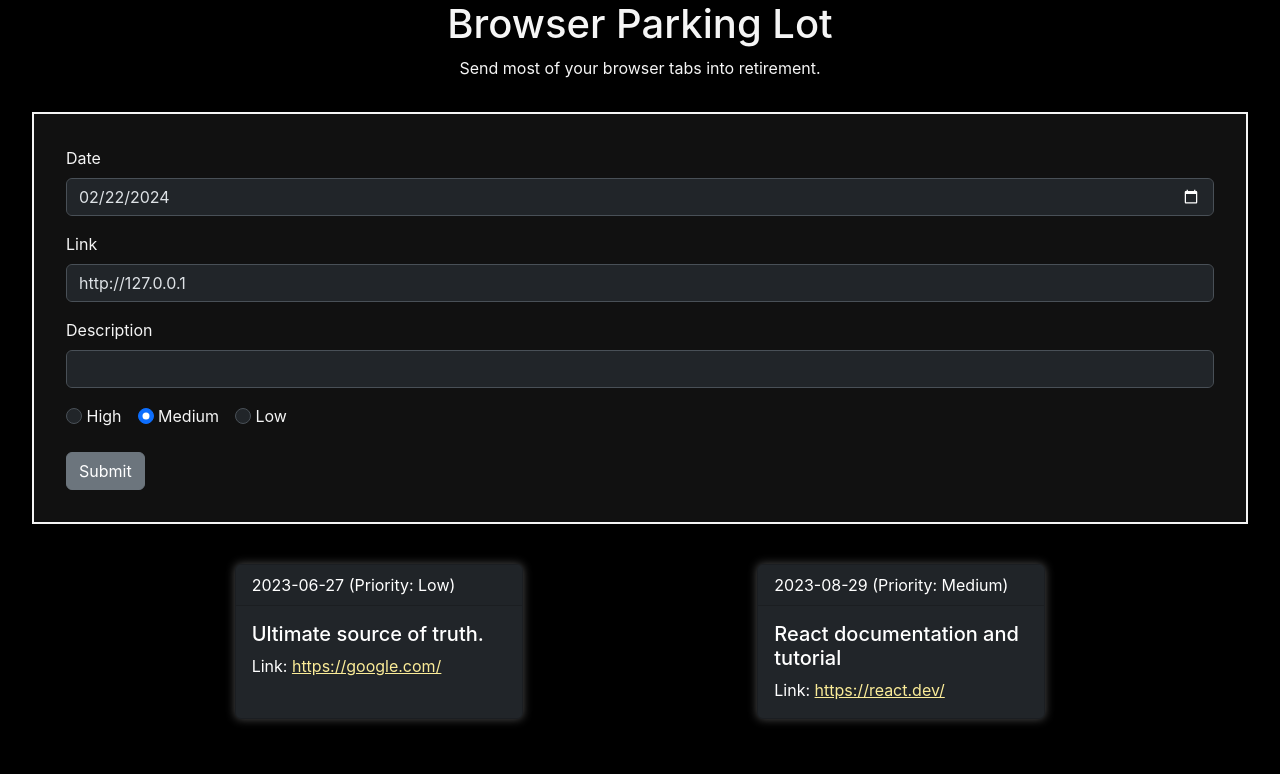
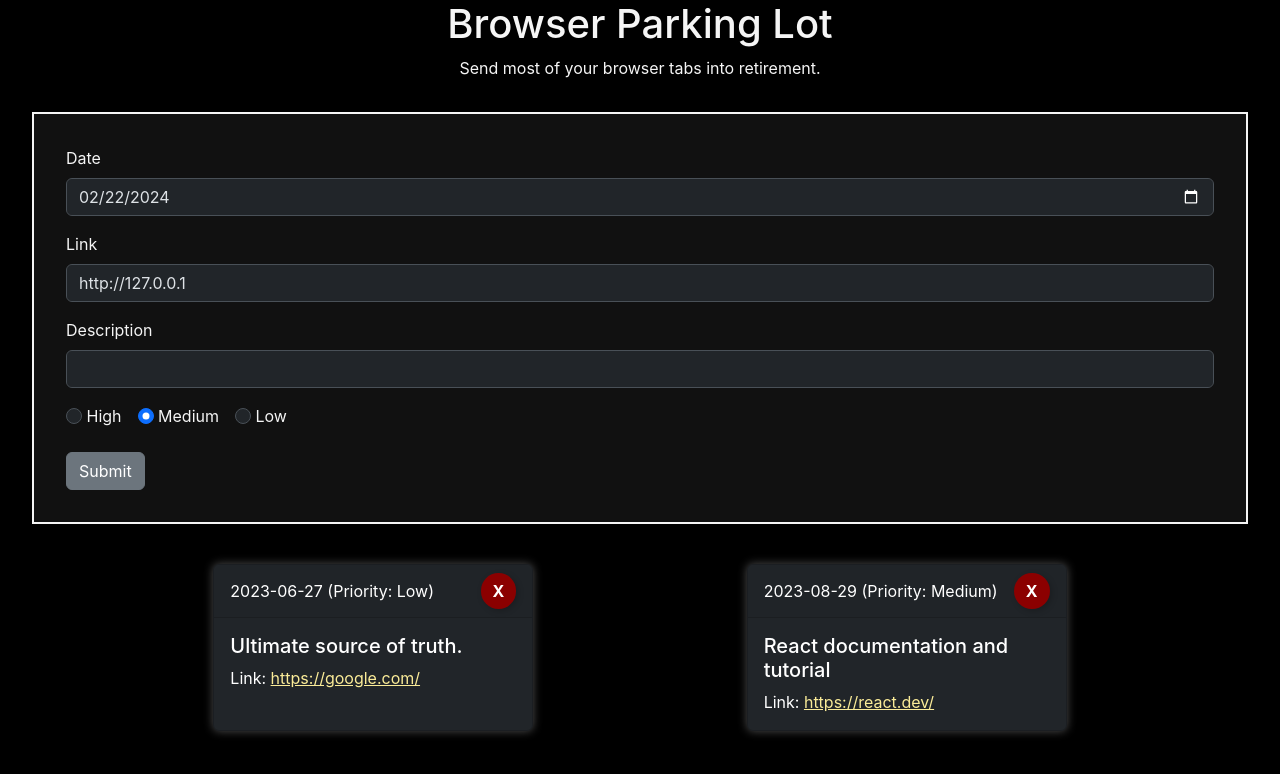
Before and after one commit to ClementHagiavarvarites/2023-oct-react, a React (Create React App) app: page / in a window 1280 px wide. Shown: the top 774 px of the page. Built offline with nearby package versions, Linux system fonts and the light colour scheme.

Commit message:
delete feature

```diff
--- a/src/App.jsx
+++ b/src/App.jsx
@@ -36,6 +36,11 @@
     ]);
   }
 
+  function deleteItem(id) {
+    setParkingLotItems(oldItems => oldItems.filter(item => item.id !== id));
+  }
+
+
   return (
     <div className="App">
       <header className="App-header">
@@ -44,7 +49,9 @@
       </header>
       <main>
         <ParkingLotForm addItem={addItem}/>
-        <ParkingLotList parkingLotItems={parkingLotItems} />
+        <ParkingLotList
+          parkingLotItems={parkingLotItems}
+          deleteItem={deleteItem} />
       </main>
     </div>
   );
--- a/src/Components/ParkingLotList/ParkingLotItem.jsx
+++ b/src/Components/ParkingLotList/ParkingLotItem.jsx
@@ -1,7 +1,12 @@
 import React from "react";
-import { Card, CardHeader, CardBody, CardTitle, CardText } from 'reactstrap';
+import { Card, CardHeader, CardBody, CardTitle, CardText, Button } from 'reactstrap';
 
-export default function ParkingLotItem({ id, link, description, date, priority }) {
+export default function ParkingLotItem({ id, link, description, date, priority, deleteItem }) {
+
+    function handleDelete(e) {
+        e.preventDefault();
+        deleteItem(id);
+    }
 
     return (
         <Card
@@ -10,6 +15,9 @@
             inverse>
             <CardHeader>
                 { date } (Priority: { priority })
+                <Button color="danger" className="delete-button" onClick={handleDelete}>
+                    <strong>X</strong>
+                </Button>
             </CardHeader>
             <CardBody>
             <CardTitle tag="h5">
--- a/src/Components/ParkingLotList/ParkingLotList.css
+++ b/src/Components/ParkingLotList/ParkingLotList.css
@@ -5,7 +5,7 @@
 }
 
 .parking-lot-item-container {
-    width: 18rem;
+    width: 20rem;
     text-align: left;
     box-shadow: 0px 0px 10px rgba(155, 155, 155, 0.5);
 }
@@ -17,3 +17,16 @@
 .parking-lot-item-anchor:visited {
     color: rgb(125, 224, 152);
 }
+
+.card-header {
+    display: flex;
+    justify-content: space-between;
+    align-items: center;
+}
+
+.delete-button {
+    background-color: darkred;
+    border: none;
+    box-shadow: 2px 2px 6px rgba(0, 0, 0, 0.2);
+    border-radius: 50%;
+}
--- a/src/Components/ParkingLotList/ParkingLotList.jsx
+++ b/src/Components/ParkingLotList/ParkingLotList.jsx
@@ -2,10 +2,10 @@
 import ParkingLotItem from './ParkingLotItem';
 import './ParkingLotList.css';
 
-export default function ParkingLotList({parkingLotItems}) {
+export default function ParkingLotList({ parkingLotItems, deleteItem }) {
 
   const ListItems = parkingLotItems.map(item =>
-    <ParkingLotItem key={item.id} { ...item } />
+    <ParkingLotItem key={item.id} deleteItem={deleteItem} { ...item } />
   )
 
   return (
```
